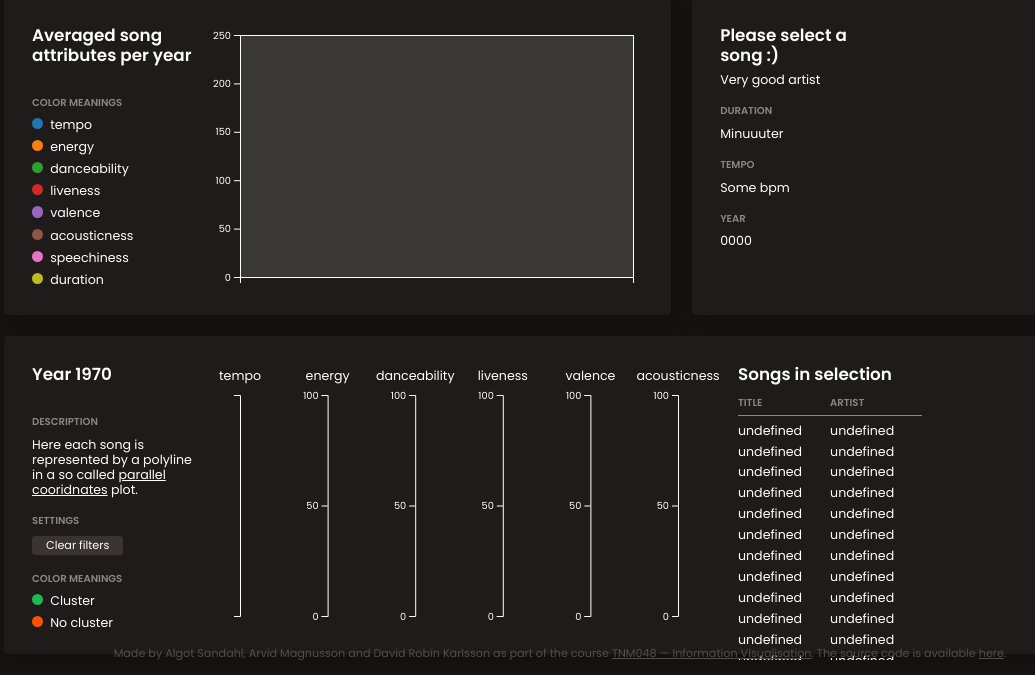
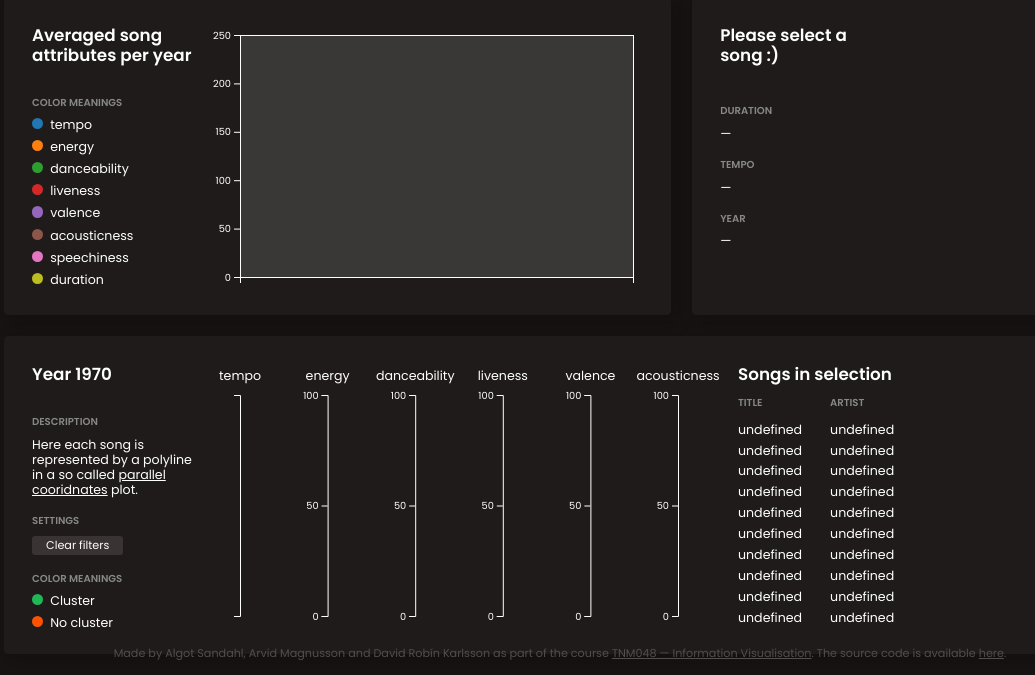
Before and after one commit to veiyas/Spotify-Top50-through-the-years, a website built with webpack: page src/index.html in a window 1280 px wide. Shown: the part 125-800 px from the top of the page, without its empty margins (80-1115 px from the left). Built offline with nearby package versions, Linux system fonts and the light colour scheme; files whose address does not match are found by name.

Commit message:
Fix table style

```diff
--- a/src/index.html
+++ b/src/index.html
@@ -30,13 +30,13 @@
       <div id="radar-container" class="column right shadow-box">
         <div id="song-info-data-container">
           <h2 id="song-title">Please select a song :)</h2>
-          <p id="song-artist">Very good artist</p>
+          <p id="song-artist">&nbsp;</p>
           <p class="small-caps">Duration</p>
-          <p id="song-duration">Minuuuter</p>
+          <p id="song-duration">&mdash;</p>
           <p class="small-caps">Tempo</p>
-          <p id="song-tempo">Some bpm</p>
+          <p id="song-tempo">&mdash;</p>
           <p class="small-caps">Year</p>
-          <p id="song-year">0000</p>
+          <p id="song-year">&mdash;</p>
         </div>
         <div id="radar-plot"></div>
       </div>
@@ -76,6 +76,7 @@
 
           <div id="list-container">
             <h2>Songs in selection</h2>
+            <div class="table-container">
               <table>
                 <thead>
                   <tr>
@@ -85,6 +86,7 @@
                 </thead>
                 <tbody id="song-list-body"></tbody>
               </table>
+            </div>
           </div>
         </div>
       </div>
--- a/src/style.scss
+++ b/src/style.scss
@@ -144,20 +144,21 @@ svg {
   overflow: visible;
 }
 
-table {
-  height: 100%;
-  display: inline-block;
-  overflow: auto;
-}
-thead {
-  border-bottom: 1px solid $mid-gray;
-}
-tbody {
+.table-container {
+  flex: 1 0 0;
   overflow-y: scroll;
 }
+
+table {
+  overflow: auto;
+  table-layout: fixed;
+}
+// thead {
+//   border-bottom: 1px solid $mid-gray;
+// }
 th {
   @extend .small-caps;
-  // position: absolute;
+  // TODO This?
   // https://stackoverflow.com/questions/14834198/table-scroll-with-html-and-css
   padding: 0 0 0.5rem 0;
   text-align: left;
@@ -170,11 +171,16 @@ td {
   padding-right: 2rem;
   font-size: 0.9rem;
   padding-top: 0.6rem;
-
-  // max-width: 15rem;
-  // overflow: hidden;
-  // text-overflow: ellipsis;
-  // white-space: nowrap;
+  // Limit to one line per row
+  overflow: hidden;
+  text-overflow: ellipsis;
+  white-space: nowrap;
+  &:first-child {
+    max-width: 15rem;
+  }
+  &:nth-child(2) {
+    max-width: 9rem;
+  }
 }
 
 .legend {
@@ -267,8 +273,11 @@ td {
 }
 
 #list-container {
+  height: 100%;
   flex-basis: 100%;
   flex: 0 0 25rem;
+  display: flex;
+  flex-direction: column;
 }
 /* #endregion */
 
```
Lines whose indentation alone changed are shown as unchanged.
